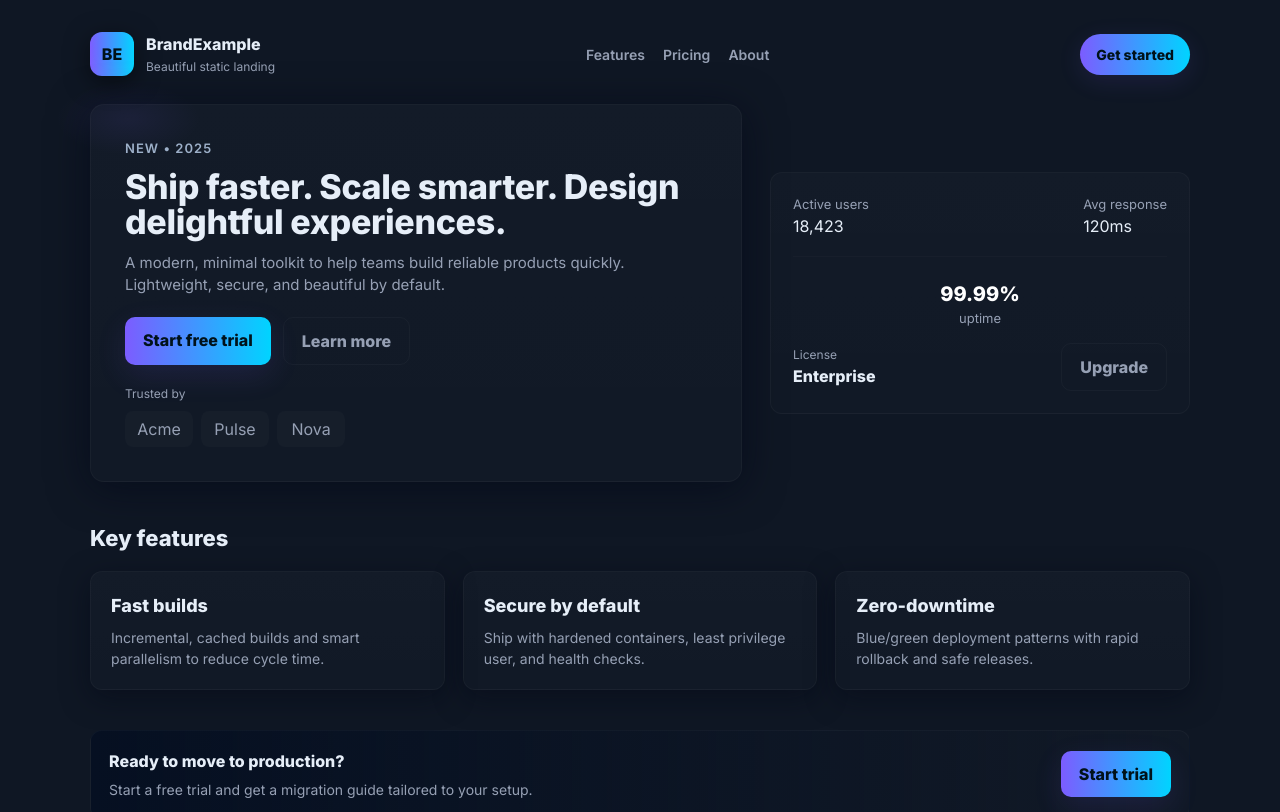
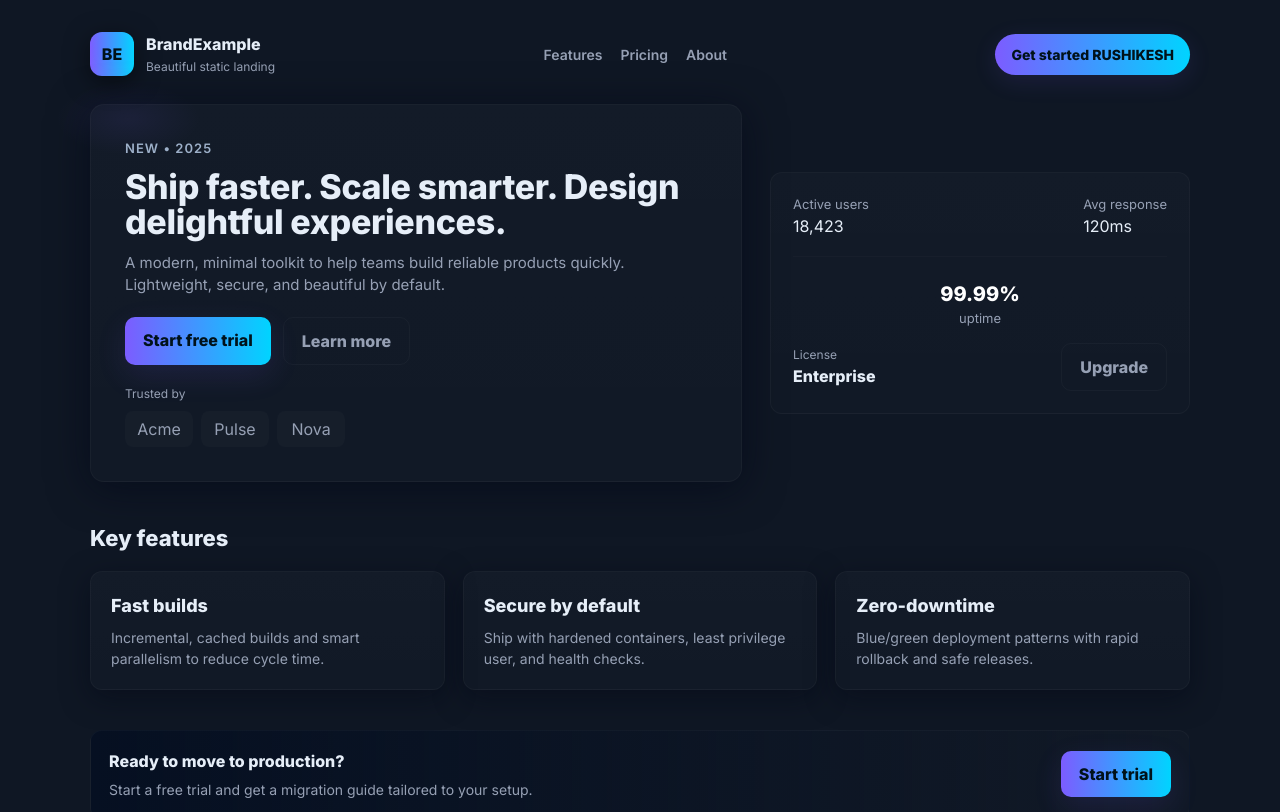
Before and after one commit to devrushikesh/my-task-1-project, a plain HTML site: page index.html in a window 1280 px wide. Shown: the top 812 px of the page. Drawn offline with Linux system fonts and the light colour scheme.

Commit message:
added some text

```diff
--- a/index.html
+++ b/index.html
@@ -233,7 +233,7 @@
         </ul>
       </nav>
 
-      <a href="#signup" class="cta">Get started</a>
+      <a href="#signup" class="cta">Get started RUSHIKESH</a>
     </header>
 
     <main>
```
